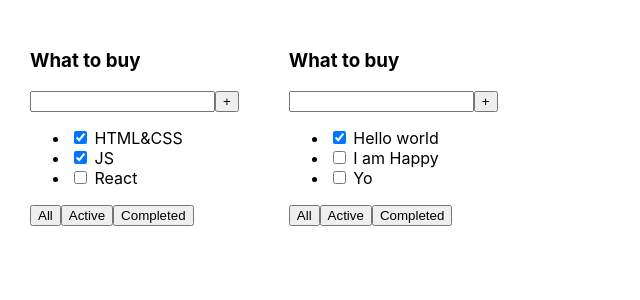
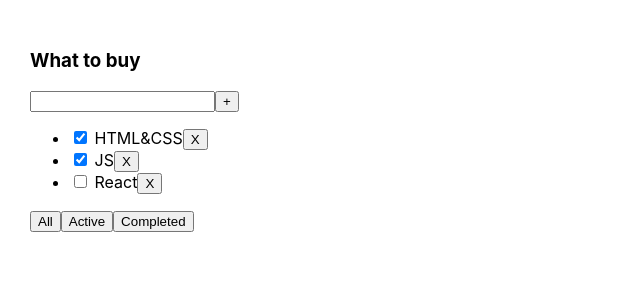
Before and after one commit to Azimka228/TODO_LIST, a React (Create React App) app: page / in a window 1280 px wide. Shown: the top 300 px of the page, without its empty margins (0-640 px from the left). Built offline with nearby package versions, Linux system fonts and the light colour scheme.

Commit message:
Added the ability to add tasks,Refactor code

```diff
--- a/package.json
+++ b/package.json
@@ -10,10 +10,12 @@
     "@types/node": "^12.0.0",
     "@types/react": "^16.9.0",
     "@types/react-dom": "^16.9.0",
+    "@types/uuid": "^8.3.4",
     "react": "^16.13.1",
     "react-dom": "^16.13.1",
     "react-scripts": "3.4.1",
-    "typescript": "~3.7.2"
+    "typescript": "~3.7.2",
+    "uuid": "^9.0.0"
   },
   "scripts": {
     "start": "react-scripts start",
--- a/src/App.tsx
+++ b/src/App.tsx
@@ -1,28 +1,42 @@
-import React from 'react';
-import './App.css';
+import React, {useState} from "react";
+import "./App.css";
 import TodoList from "./TodoList";
+import {v1} from "uuid";
 
+export type FilterValueType = "All" | "Completed" | "Active"
 function App() {
-    const todoListTitle = "What to buy"
-    const tasks = [
-        {id:1, title: "HTML&CSS", isDone: true},
-        {id:2, title: "JS", isDone: true},
-        {id:3, title: "React", isDone: false},
-    ]
-    const todoListTitle_2 = "What to buy"
-    const tasks2 = [
-        { id: 1, title: "Hello world", isDone: true },
-        { id: 2, title: "I am Happy", isDone: false },
-        { id: 3, title: "Yo", isDone: false }
-    ]
+	const todoListTitle = "What to buy"
+	const [Tasks, setTasks] = useState([
+		{id: v1(), title: "HTML&CSS", isDone: true},
+		{id: v1(), title: "JS", isDone: true},
+		{id: v1(), title: "React", isDone: false},
+	])
+	const addTasks = (e:string) => {
+		let Task = {id: v1(), title:e, isDone: false}
+		let NewTasks = [Task, ...Tasks]
+		setTasks(NewTasks)
+	}
+	const removeTasks = (taskId:string) => {
+		setTasks(Tasks.filter((t) => { return t.id !== taskId}))
+	}
+	const [Filter,setFilter] = useState<FilterValueType>("All")
+	const changeTasks = (ch_task : FilterValueType) => {
+		setFilter(ch_task)
+	}
+	let TaskaForTodoList = Tasks
+	if (Filter === "Completed") {
+		TaskaForTodoList = Tasks.filter(t => t.isDone)
+	}
+	if (Filter === "Active") {
+		TaskaForTodoList = Tasks.filter(t => !t.isDone)
+	}
 
-
-    return (
-        <div className="App">
-            <TodoList  tasks={tasks} title={todoListTitle}/>
-            <TodoList  tasks={tasks2} title={todoListTitle_2}/>
-        </div>
-    );
+	return (
+		<div className="App">
+			<TodoList tasks={TaskaForTodoList} title={todoListTitle} removeTasks={removeTasks}
+					  changeTasks={changeTasks} addTasks={addTasks}/>
+		</div>
+	);
 }
 
 export default App;
--- a/src/TodoList.tsx
+++ b/src/TodoList.tsx
@@ -1,33 +1,66 @@
-import React from 'react';
+import React, {ChangeEvent, useState} from "react";
+import {FilterValueType} from "./App";
 
-type TodoListPropsType = {
+export type TodoListPropsType = {
 	title: string,
 	tasks: Array<TaskType>
+	addTasks: (e: string) => void
+	removeTasks: (taskId: string) => void
+	changeTasks: (task: FilterValueType) => void
 }
 
-type TaskType = {
-    id: number
+export type TaskType = {
+	id: string
 	title: string
 	isDone: boolean
 }
 
-const TodoList = (props:TodoListPropsType) => {
+const TodoList = (props: TodoListPropsType) => {
+	const [inputText, setInputText] = useState("")
+	const AddTask = () => {
+		props.addTasks(inputText);
+		setInputText("");
+	}
+	const ChangeInputText = (e: ChangeEvent<HTMLInputElement>) => {
+		setInputText(e.currentTarget.value)
+	}
+	const OnKeyPressHandler = (e: React.KeyboardEvent<HTMLInputElement>) => {
+		if (e.key === "Enter") {
+			props.addTasks(inputText);
+			setInputText("");
+		}
+	}
+	const ChangeTaskType = (e:any) => {
+		let ButtonValue = (e._dispatchInstances.memoizedProps.children)
+		props.changeTasks(ButtonValue)
+	}
+	const TasksList = props.tasks.map((el) => {
+		const RemoveTask = () => props.removeTasks(el.id)
+		return (
+			<>
+				<li key={el.id}>
+					<input type="checkbox" checked={el.isDone}/> <span>{el.title}</span>
+					<button onClick={RemoveTask}>X</button>
+				</li>
+
+			</>
+		)
+	})
 	return (
 		<div>
 			<h3>{props.title}</h3>
 			<div>
-                <input/>
-                <button>+</button>
+				<input value={inputText}  onChange={ChangeInputText} onKeyDown={(e) => OnKeyPressHandler(e)}/>
+				<button onClick={AddTask}>+
+				</button>
 			</div>
 			<ul>
-                <li><input type="checkbox" checked={props.tasks[0].isDone}/> <span>{props.tasks[0].title}</span></li>
-                <li><input type="checkbox" checked={props.tasks[1].isDone}/> <span>{props.tasks[1].title}</span></li>
-                <li><input type="checkbox" checked={props.tasks[2].isDone}/> <span>{props.tasks[2].title}</span></li>
+				{TasksList}
 			</ul>
 			<div>
-                <button>All</button>
-                <button>Active</button>
-                <button>Completed</button>
+				<button onClick={ChangeTaskType}>All</button>
+				<button onClick={ChangeTaskType}>Active</button>
+				<button onClick={ChangeTaskType}>Completed</button>
 			</div>
 		</div>
 	);
```
Also changed, not shown: 1 other file (tests, documents, lock files or other folders). Lines whose indentation alone changed are shown as unchanged.
